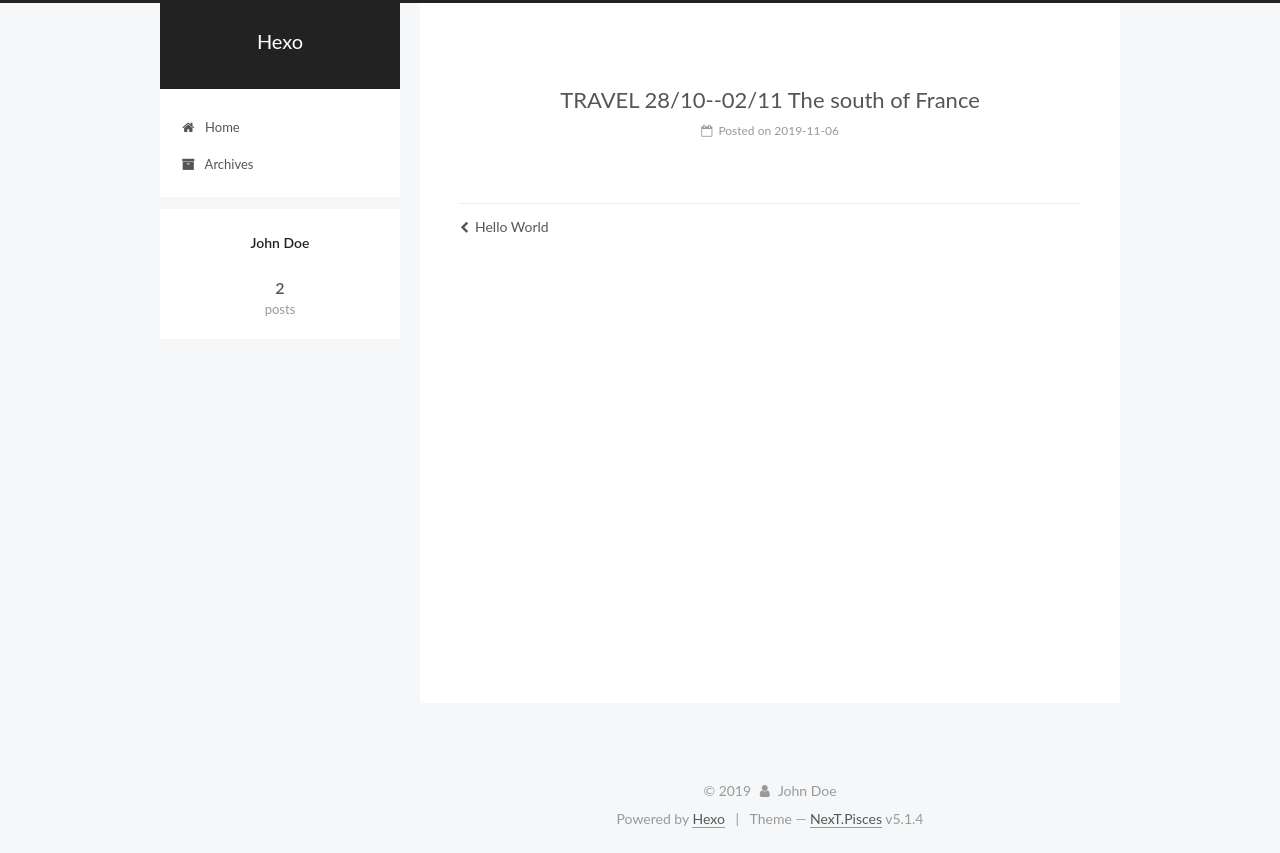
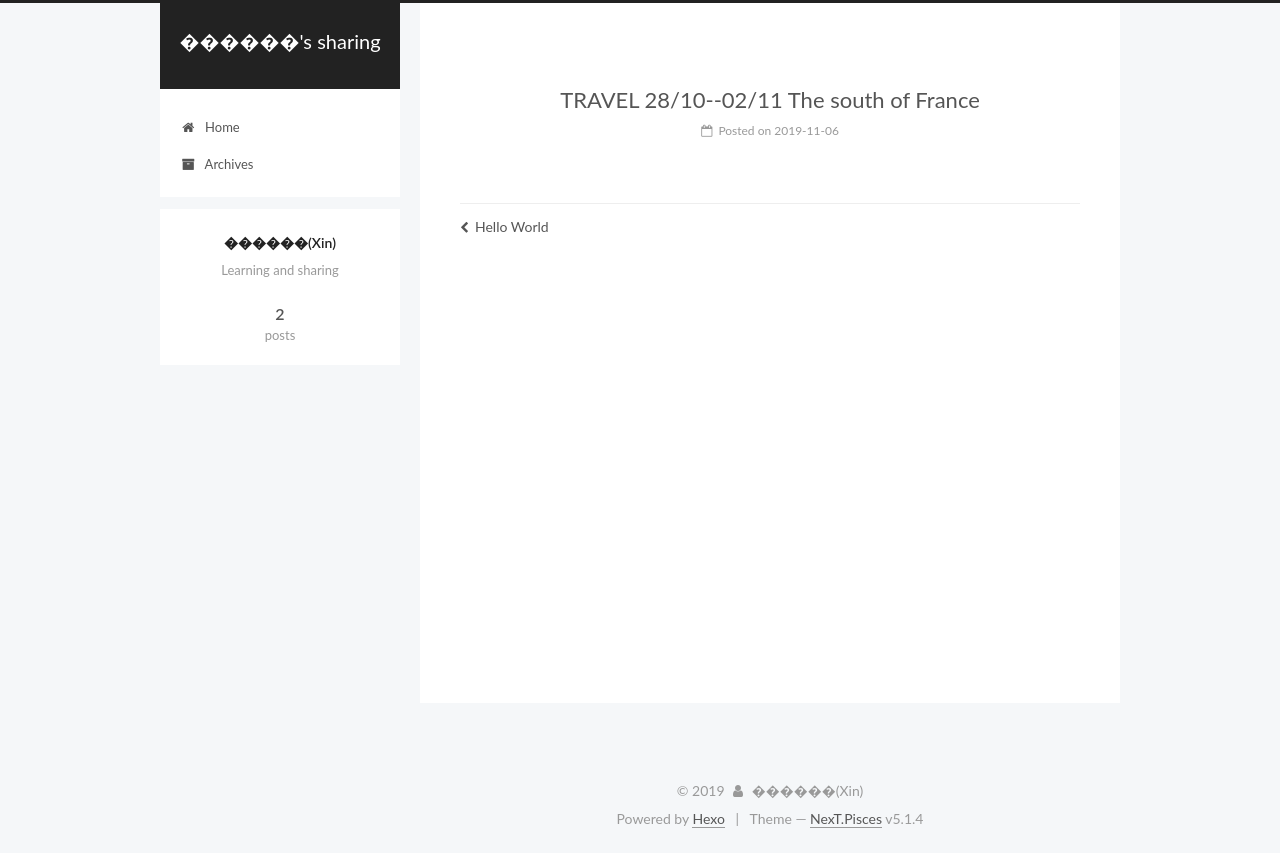
Before and after one commit to Xinyan272/Xinyan272.github.io, a plain HTML site: page 2019/11/06/TRAVEL-28-10-02-11-The-south-of-France/index.html in a window 1280 px wide. Drawn offline with Linux system fonts and the light colour scheme.

Commit message:
Site updated: 2019-11-19 21:54:48

```diff
--- a/2019/11/06/TRAVEL-28-10-02-11-The-south-of-France/index.html
+++ b/2019/11/06/TRAVEL-28-10-02-11-The-south-of-France/index.html
@@ -79,10 +79,12 @@
 
 
 
+<meta name="description" content="Learning and sharing">
 <meta property="og:type" content="article">
 <meta property="og:title" content="TRAVEL 28&#x2F;10--02&#x2F;11 The south of France">
 <meta property="og:url" content="http:&#x2F;&#x2F;yoursite.com&#x2F;2019&#x2F;11&#x2F;06&#x2F;TRAVEL-28-10-02-11-The-south-of-France&#x2F;index.html">
-<meta property="og:site_name" content="Hexo">
+<meta property="og:site_name" content="������&#39;s sharing">
+<meta property="og:description" content="Learning and sharing">
 <meta property="og:locale" content="en">
 <meta property="og:updated_time" content="2019-11-06T16:07:14.710Z">
 <meta name="twitter:card" content="summary">
@@ -121,7 +123,7 @@
 
 
 
-  <title>TRAVEL 28/10--02/11 The south of France | Hexo</title>
+  <title>TRAVEL 28/10--02/11 The south of France | ������'s sharing</title>
 
 
 
@@ -151,7 +153,7 @@
     <div class="custom-logo-site-title">
       <a href="/"  class="brand" rel="start">
         <span class="logo-line-before"><i></i></span>
-        <span class="site-title">Hexo</span>
+        <span class="site-title">������'s sharing</span>
         <span class="logo-line-after"><i></i></span>
       </a>
     </div>
@@ -231,13 +233,13 @@
     <link itemprop="mainEntityOfPage" href="http://yoursite.com/2019/11/06/TRAVEL-28-10-02-11-The-south-of-France/">
 
     <span hidden itemprop="author" itemscope itemtype="http://schema.org/Person">
-      <meta itemprop="name" content="John Doe">
+      <meta itemprop="name" content="������(Xin)">
       <meta itemprop="description" content="">
       <meta itemprop="image" content="/images/avatar.gif">
     </span>
 
     <span hidden itemprop="publisher" itemscope itemtype="http://schema.org/Organization">
-      <meta itemprop="name" content="Hexo">
+      <meta itemprop="name" content="������'s sharing">
     </span>
 
 
@@ -384,8 +386,8 @@
         <div class="site-overview">
           <div class="site-author motion-element" itemprop="author" itemscope itemtype="http://schema.org/Person">
 
-              <p class="site-author-name" itemprop="name">John Doe</p>
-              <p class="site-description motion-element" itemprop="description"></p>
+              <p class="site-author-name" itemprop="name">������(Xin)</p>
+              <p class="site-description motion-element" itemprop="description">Learning and sharing</p>
           </div>
 
           <nav class="site-state motion-element">
@@ -440,7 +442,7 @@
   <span class="with-love">
     <i class="fa fa-user"></i>
   </span>
-  <span class="author" itemprop="copyrightHolder">John Doe</span>
+  <span class="author" itemprop="copyrightHolder">������(Xin)</span>
 
 
 </div>
--- a/css/main.css
+++ b/css/main.css
@@ -1823,7 +1823,7 @@ pre .javascript .function {
   width: 4px;
   height: 4px;
   border-radius: 50%;
-  background: #ab52d4;
+  background: #ff6b2d;
 }
 .links-of-blogroll {
   font-size: 13px;
```
Also changed, not shown: 2019/11/06/hello-world/index.html (+8 -8 lines), archives/2019/11/index.html (+9 -7 lines), archives/2019/index.html (+9 -7 lines), archives/index.html (+9 -7 lines), index.html (+13 -11 lines), 1 other file.
